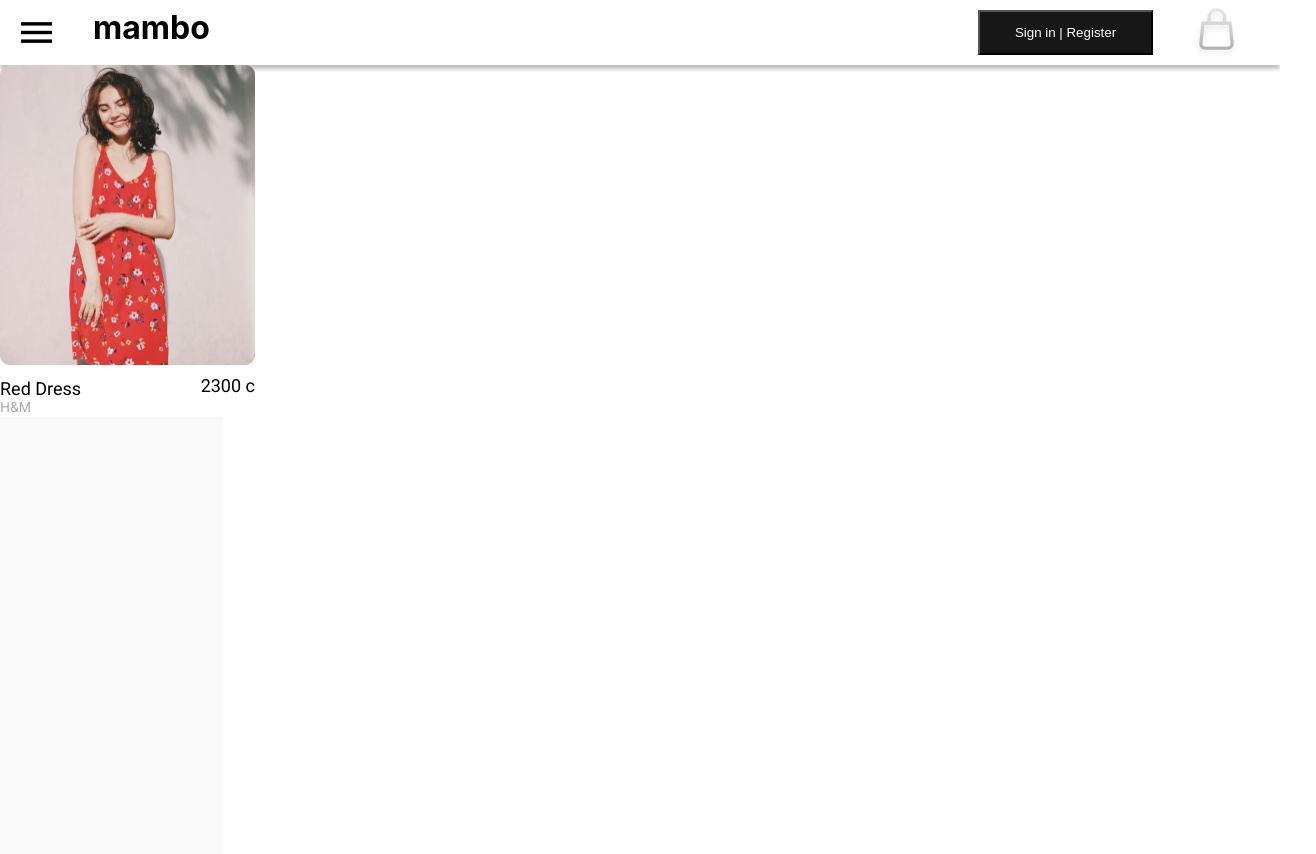
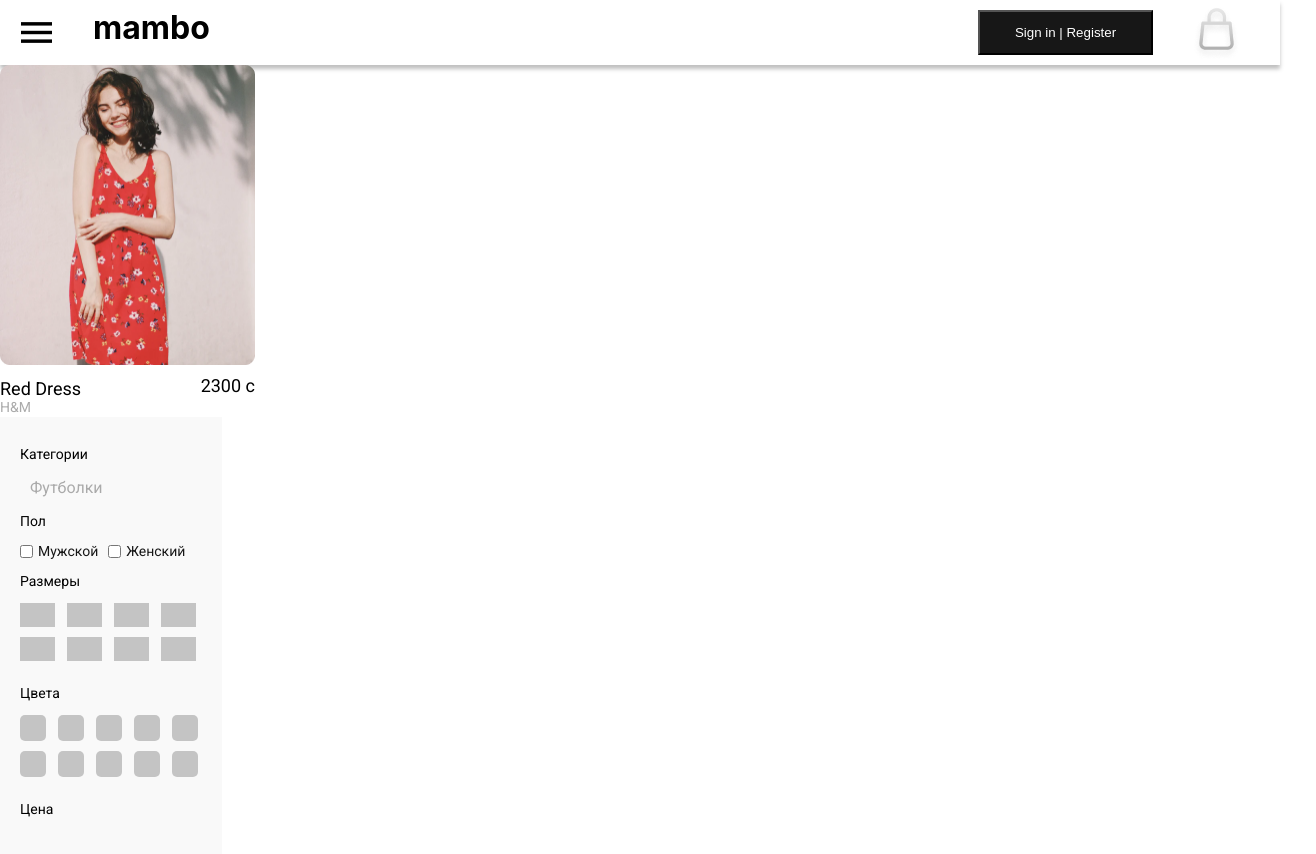
Before and after one commit to aumetov/mambo-client, a React (Create React App) app: page / in a window 1280 px wide. Shown: the top 854 px of the page, 1316 px wide, since content can reach past the window. Built offline with nearby package versions, Linux system fonts and the light colour scheme.

Commit message:
sidebar filter ui

```diff
--- a/src/App.css
+++ b/src/App.css
@@ -28,6 +28,11 @@
   color: #61dafb;
 }
 
+.main-wrapper {
+  width: 1316px;
+  margin: 0 auto;
+}
+
 @keyframes App-logo-spin {
   from {
     transform: rotate(0deg);
--- a/src/App.tsx
+++ b/src/App.tsx
@@ -10,6 +10,7 @@ export const App: React.FC<{}> = () => {
   return (
       <div className="App">
         <Header/>
+        <div className='main-wrapper'>
           <ProductCard/>
           <SidebarFilter/>
           <Router>
@@ -20,5 +21,6 @@ export const App: React.FC<{}> = () => {
               </Switch> */}
           </Router>
         </div>
+      </div>
   );
 }
--- a/src/components/sidebard-filter/sidebar-filter.scss
+++ b/src/components/sidebard-filter/sidebar-filter.scss
@@ -1,6 +1,85 @@
+@import url('https://fonts.googleapis.com/css2?family=Roboto&display=swap');
+
 .sidebar-filter-container {
     display: flex;
+    flex-direction: column;
+    text-align: left;
     width: 222px;
     height: 985px;
     background: #F9F9F9;
+
+    .filters {
+        padding: 15px 20px;
+
+        .filter-title {
+            font-size: 14px;
+            font-family: 'Roboto', sans-serif;
+        }
+
+        .categories-filter {
+            .category {
+                padding-left: 10px;
+                font-size: 16px;
+                font-family: 'Roboto', sans-serif;
+                color: #AAAAAA;
+            }
+        }
+
+        .sex-filter {
+            .sex-checkboxes {
+                display: flex;
+                align-items: center;
+
+                input {
+                    margin: 0;
+                }
+
+                label {
+                    margin: 0 10px 0 5px;
+                    font-size: 14px;
+                    font-family: 'Roboto', sans-serif;
+                    color: #171717;
+                }
+            }
+        }
+
+        .size-filter {
+            .sizes {
+                display: flex;
+                flex-flow: row wrap;
+                .size {
+                    display: flex;
+                    width: 35px;
+                    height: 24px;
+                    background: #c4c4c4;
+                    margin-right: 12px;
+                    margin-bottom: 10px;
+                }
+
+                :nth-child(4),:nth-child(8) {
+                    margin-right: 0;
+                }
+            }
+        }
+
+        .color-filter {
+            .colors {
+                display: flex;
+                flex-flow: row wrap;
+                .color {
+                    display: flex;
+                    width: 26px;
+                    height: 26px;
+                    background: #c4c4c4;
+                    border-radius: 5px;
+                    margin-right: 12px;
+                    margin-bottom: 10px;
+                }
+
+                :nth-child(5),:nth-child(10) {
+                    margin-right: 0;
+                }
+            }
+        }
+    }
 }
--- a/src/components/sidebard-filter/sidebar-filter.tsx
+++ b/src/components/sidebard-filter/sidebar-filter.tsx
@@ -5,7 +5,57 @@ export default class SidebarFilter extends Component {
     render() {
         return (
             <div className='sidebar-filter-container'>
+                <div className='filters'>
+                    <div className='categories-filter'>
+                        <p className='filter-title'>Категории</p>
+                        <p className='category'>Футболки</p>
+                    </div>
 
+                    <div className='sex-filter'>
+                        <p className='filter-title'>Пол</p>
+                        <div className='sex-checkboxes'>
+                            <input type="checkbox" id="male" name="male" value=""/>
+                            <label>Мужской</label>
+
+                            <input type="checkbox" id="female" name="female" value=""/>
+                            <label>Женский</label>
+                        </div>
+                    </div>
+
+                    <div className='size-filter'>
+                        <p className='filter-title'>Размеры</p>
+                        <div className='sizes'>
+                            <div className='size'/>
+                            <div className='size'/>
+                            <div className='size'/>
+                            <div className='size'/>
+                            <div className='size'/>
+                            <div className='size'/>
+                            <div className='size'/>
+                            <div className='size'/>
+                        </div>
+                    </div>
+
+                    <div className='color-filter'>
+                        <p className='filter-title'>Цвета</p>
+                        <div className='colors'>
+                            <div className='color'/>
+                            <div className='color'/>
+                            <div className='color'/>
+                            <div className='color'/>
+                            <div className='color'/>
+                            <div className='color'/>
+                            <div className='color'/>
+                            <div className='color'/>
+                            <div className='color'/>
+                            <div className='color'/>
+                        </div>
+                    </div>
+
+                    <div className='price-filter'>
+                        <p className='filter-title'>Цена</p>
+                    </div>
+                </div>
             </div>
         )
     }
```
Lines whose indentation alone changed are shown as unchanged.
